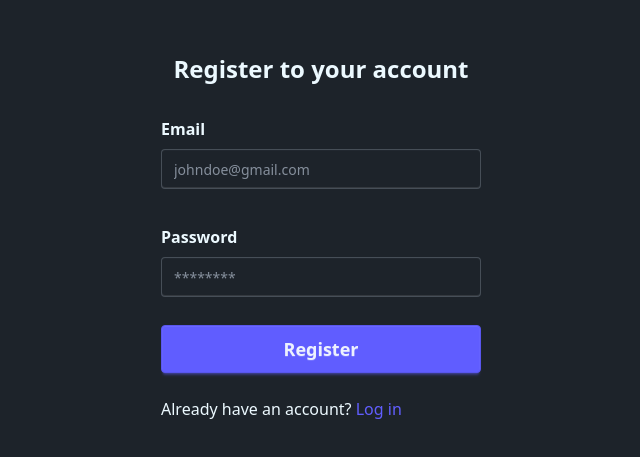
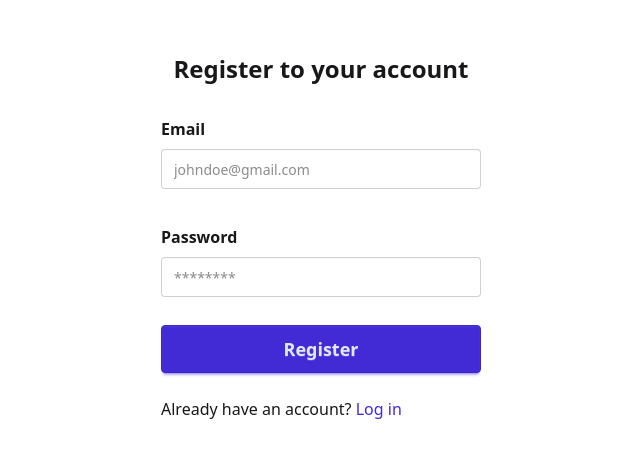
Before and after one commit to neil-justin/marknote, a React (Vite) app: page /auth/register in a window 1280 px wide. Shown: the part 163-620 px from the top of the page, without its empty margins (319-959 px from the left). Built offline with nearby package versions, Linux system fonts and the light colour scheme.

Commit message:
Update AuthForm logic

```diff
--- a/index.html
+++ b/index.html
@@ -1,5 +1,5 @@
 <!DOCTYPE html>
-<html lang="en" data-theme="dark">
+<html lang="en" data-theme="light">
   <head>
     <meta charset="UTF-8" />
     <link
--- a/src/components/AuthForm.tsx
+++ b/src/components/AuthForm.tsx
@@ -9,7 +9,7 @@
 import { useState } from 'react';
 
 interface AuthFormProps {
-  updateUser?: React.Dispatch<React.SetStateAction<User | null>>;
+  updateUser: React.Dispatch<React.SetStateAction<User | null>>;
   authFn: (user: UserCredential) => Promise<User>;
   headerText: string;
   formFor: 'Register' | 'Log in';
@@ -43,14 +43,7 @@
 
       const firebaseUser = await authFn(user);
 
-      // React doesn't allow invocation of optional function prop
-      // That said, I need to check if updateUser is passed first
-      if (formFor === 'Register' && updateUser) {
-        // Updating user state after registration allows us to
-        // render VerificationReminder component with included
-        // user email
-        updateUser(firebaseUser);
-      }
+      updateUser(firebaseUser);
 
       navigate(successRedirectPath);
     } catch (error) {
```
